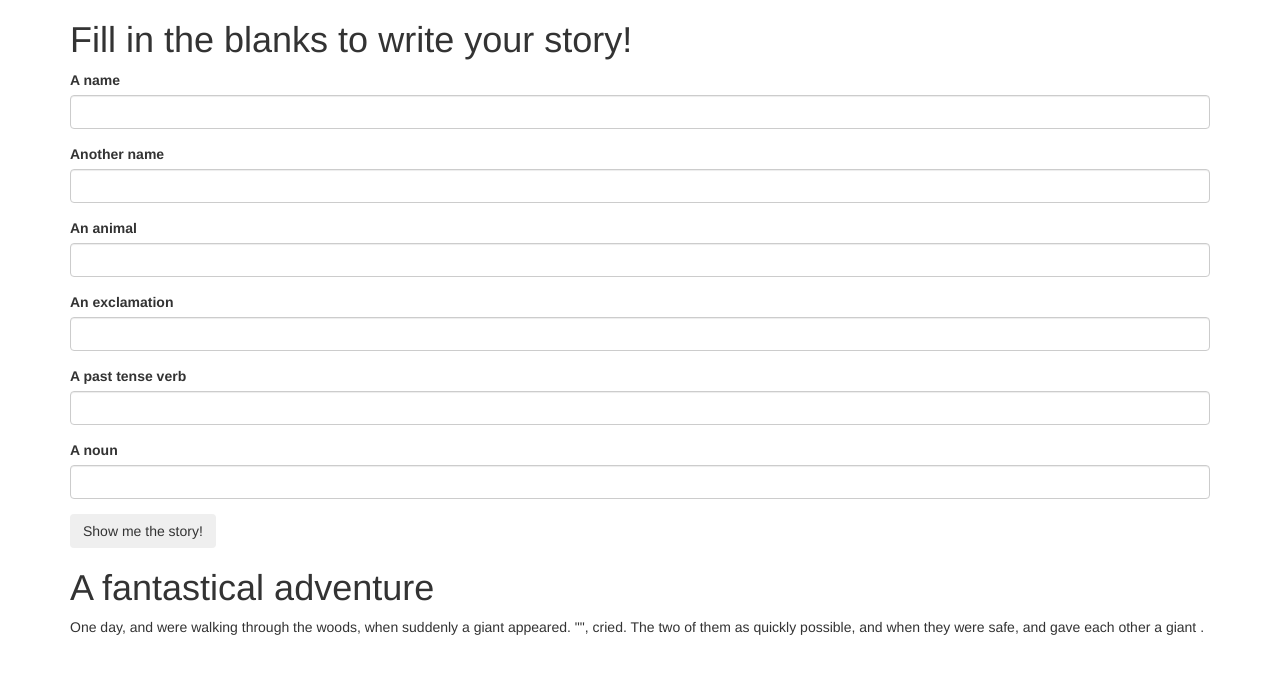
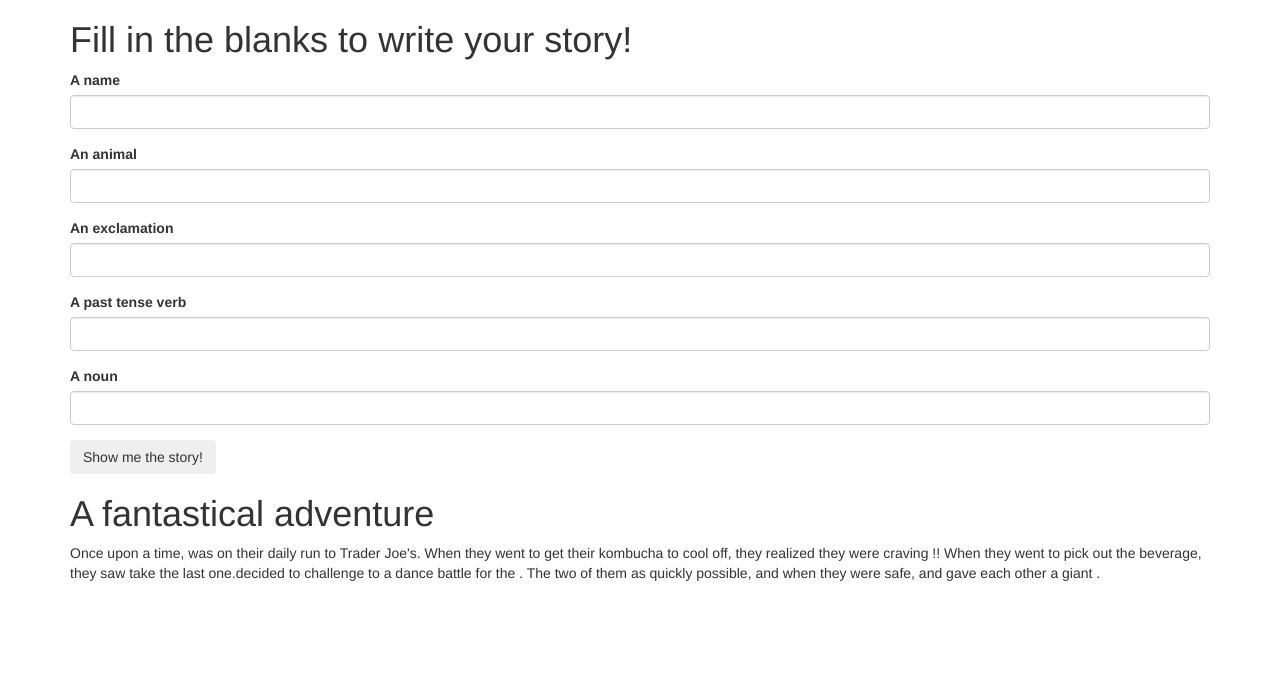
Before and after one commit to Alondradaisy/wednesday1, a plain HTML site: page index.html in a window 1280 px wide. Drawn offline with Linux system fonts and the light colour scheme.

Commit message:
add span classes person, noun, drink in index.html body

```diff
--- a/index.html
+++ b/index.html
@@ -16,16 +16,12 @@
                 <input id="person1" class="form-control" type="text">
               </div>
               <div class="form-group">
-                <label for="person2">Another name</label>
-                <input id="person2" class="form-control" type="text">
+                <label for="drink">An animal</label>
+                <input id="drink" class="form-control" type="text">
               </div>
               <div class="form-group">
-                <label for="animal">An animal</label>
-                <input id="animal" class="form-control" type="text">
-              </div>
-              <div class="form-group">
-                <label for="exclamation">An exclamation</label>
-                <input id="exclamation" class="form-control" type="text">
+                <label for="noun">An exclamation</label>
+                <input id="noun" class="form-control" type="text">
               </div>
               <div class="form-group">
                 <label for="verb">A past tense verb</label>
@@ -43,7 +39,7 @@
           <div id="story">
             <h1>A fantastical adventure</h1>
             <p>
-    One day, <span class="person1"></span> and <span class="person2"></span> were walking through the woods, when suddenly a giant <span class="animal"></span> appeared. "<span class="exclamation"></span>", <span class="person1"></span> cried. The two of them <span class="verb"></span> as quickly possible, and when they were safe, <span class="person1"></span> and <span class="person2"></span> gave each other a giant <span class="noun"></span>.
+    Once upon a time, <span class="person1">was on their daily run to Trader Joe's. </span> When they went to get their kombucha to cool off, they realized they were craving <span class="drink"></span>!! When they went to pick out the beverage, they saw <span class="noun">take the last one.</span><span class="person1">decided to challenge</span> <span class="noun"></span>to a dance battle for the <span class="drink"></span>. The two of them <span class="verb"></span> as quickly possible, and when they were safe, <span class="person1"></span> and <span class="person2"></span> gave each other a giant <span class="noun"></span>.
     </p>
           </div>
         </div>
```
